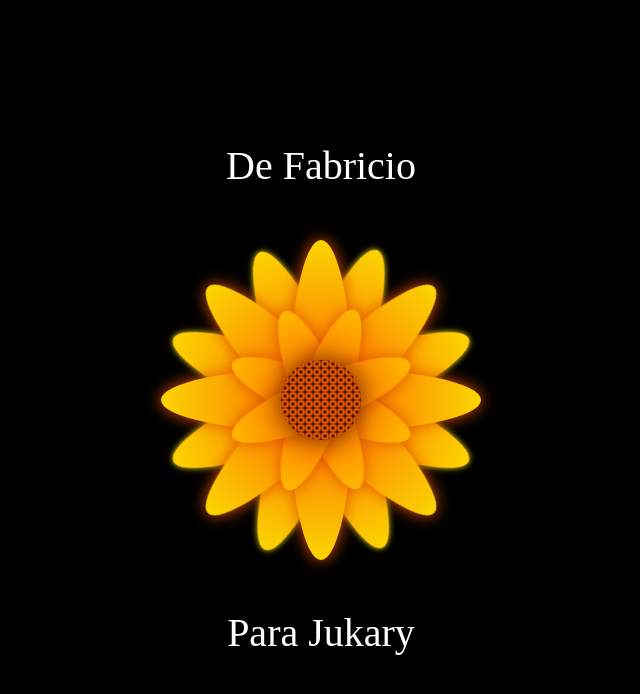
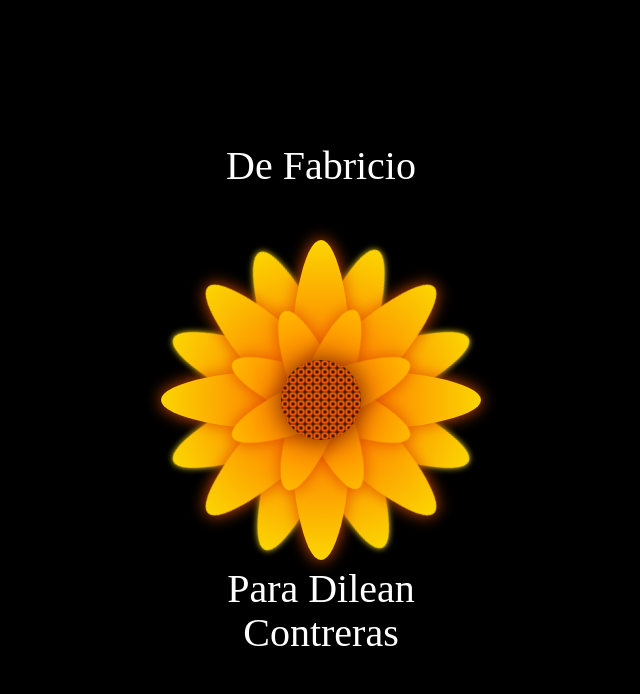
Before and after one commit to Fabrogz/flores_parati, a plain HTML site: page docs/index.html in a window 1280 px wide. Shown: the whole page, without its empty margins (319-959 px from the left). Drawn offline with Linux system fonts and the light colour scheme.

Commit message:
index.html

```diff
--- a/docs/index.html
+++ b/docs/index.html
@@ -37,7 +37,7 @@
     </div>
     <div class="Petal3 p4">
     </div>
-    <div class="text-below">Para Jukary </div>
+    <div class="text-below">Para Dilean Contreras </div>
   </div>
 </body>
 </html>
```
